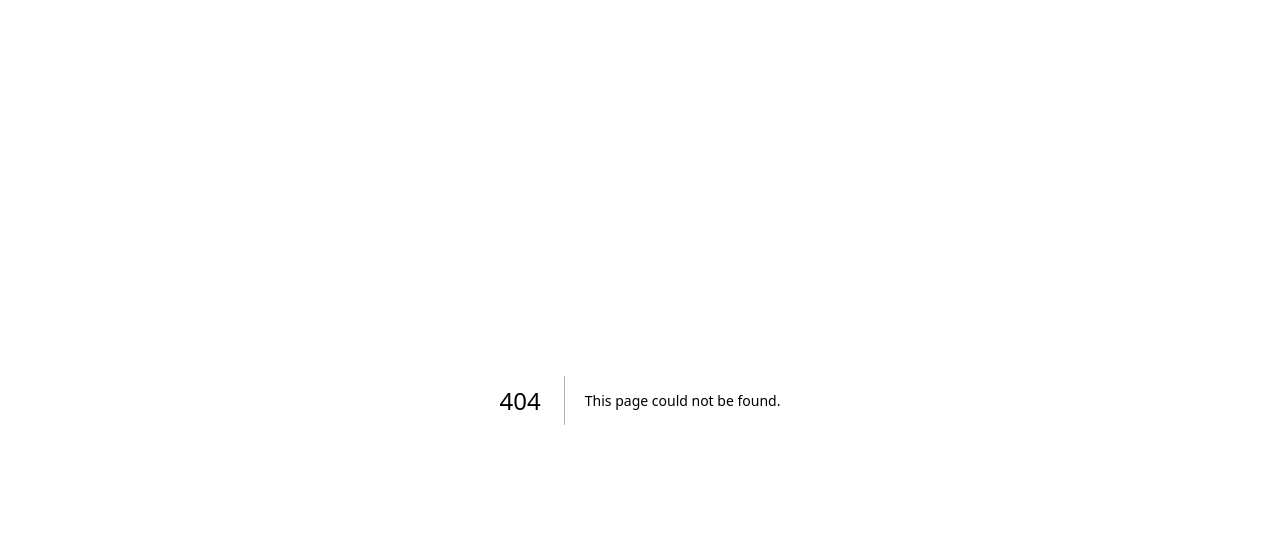
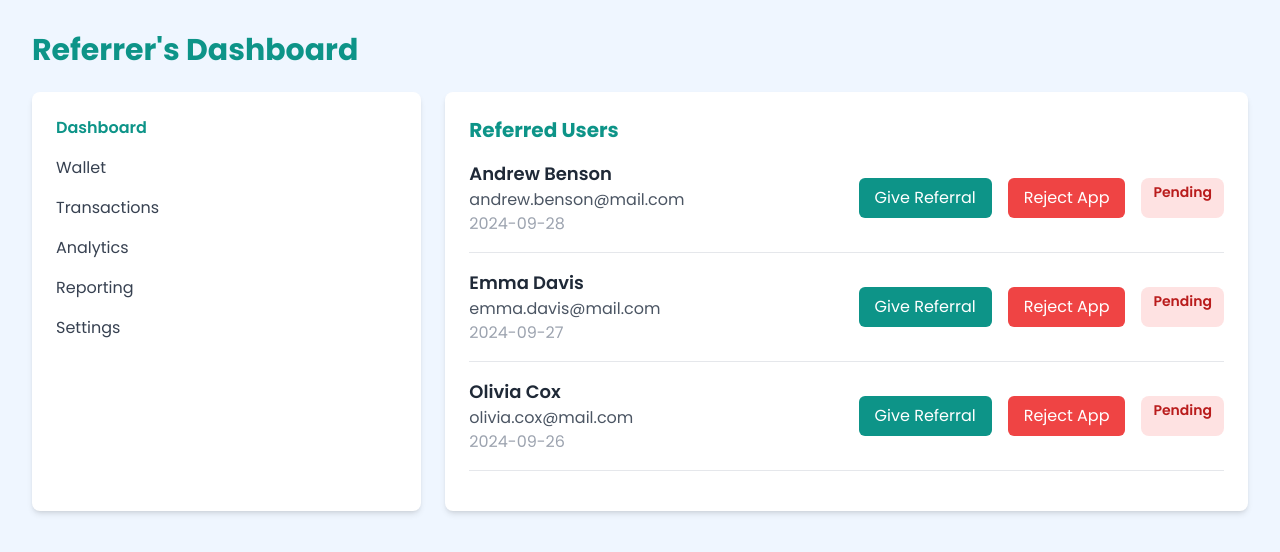
Before and after one commit to MonalikaPatnaik/GetReferred, a Next.js app in the folder networth/: page /referrer_dashboard in a window 1280 px wide. Before the commit this address had no page. Shown: the top 552 px of the page. Built offline with nearby package versions, Linux system fonts and the light colour scheme.

Commit message:
sample dashboard added

```diff
--- /dev/null
+++ b/networth/app/referrer_dashboard/page.tsx
@@ -0,0 +1,126 @@
+"use client"; // Make sure it's a Client Component
+
+import { useState } from "react";
+
+type Application = {
+  id: number;
+  name: string;
+  email: string;
+  dateApplied: string;
+  status: "Pending" | "Referred" | "Rejected";
+};
+
+const Dashboard: React.FC = () => {
+  const [applications, setApplications] = useState<Application[]>([
+    {
+      id: 1,
+      name: "Andrew Benson",
+      email: "andrew.benson@mail.com",
+      dateApplied: "2024-09-28",
+      status: "Pending",
+    },
+    {
+      id: 2,
+      name: "Emma Davis",
+      email: "emma.davis@mail.com",
+      dateApplied: "2024-09-27",
+      status: "Pending",
+    },
+    {
+      id: 3,
+      name: "Olivia Cox",
+      email: "olivia.cox@mail.com",
+      dateApplied: "2024-09-26",
+      status: "Pending",
+    },
+  ]);
+
+  const handleReferral = (id: number) => {
+    setApplications((prev) =>
+      prev.map((app) => (app.id === id ? { ...app, status: "Referred" } : app))
+    );
+  };
+
+  const handleReject = (id: number) => {
+    setApplications((prev) =>
+      prev.map((app) => (app.id === id ? { ...app, status: "Rejected" } : app))
+    );
+  };
+
+  return (
+    <div className="min-h-screen bg-blue-50 p-8">
+      <div className="container mx-auto">
+        <h1 className="text-3xl font-bold text-teal-600 mb-6">
+          Referrer's Dashboard
+        </h1>
+
+        {/* Dashboard Layout */}
+        <div className="grid grid-cols-3 gap-6">
+          {/* Left Sidebar */}
+          <div className="col-span-1 bg-white rounded-lg shadow-md p-6">
+            <ul>
+              <li className="mb-4 text-teal-600 font-semibold">Dashboard</li>
+              <li className="mb-4 text-gray-700">Wallet</li>
+              <li className="mb-4 text-gray-700">Transactions</li>
+              <li className="mb-4 text-gray-700">Analytics</li>
+              <li className="mb-4 text-gray-700">Reporting</li>
+              <li className="mb-4 text-gray-700">Settings</li>
+            </ul>
+          </div>
+
+          {/* Referred Users */}
+          <div className="col-span-2 bg-white rounded-lg shadow-md p-6">
+            <h2 className="text-xl font-bold text-teal-600 mb-4">
+              Referred Users
+            </h2>
+
+            {/* Applications List */}
+            {applications.map((application) => (
+              <div
+                key={application.id}
+                className="flex justify-between items-center border-b pb-4 mb-4"
+              >
+                <div>
+                  <p className="text-lg font-semibold text-gray-800">
+                    {application.name}
+                  </p>
+                  <p className="text-gray-600">{application.email}</p>
+                  <p className="text-gray-400">{application.dateApplied}</p>
+                </div>
+                <div className="flex space-x-4">
+                  {application.status === "Pending" && (
+                    <>
+                      <button
+                        className="bg-teal-600 text-white px-4 py-2 rounded-md hover:bg-teal-700"
+                        onClick={() => handleReferral(application.id)}
+                      >
+                        Give Referral
+                      </button>
+                      <button
+                        className="bg-red-500 text-white px-4 py-2 rounded-md hover:bg-red-600"
+                        onClick={() => handleReject(application.id)}
+                      >
+                        Reject App
+                      </button>
+                    </>
+                  )}
+                  <div
+                    className={`text-sm font-semibold px-3 py-1 rounded-lg ${
+                      application.status === "Referred"
+                        ? "bg-green-100 text-green-700"
+                        : "bg-red-100 text-red-700"
+                    }`}
+                  >
+                    {application.status}
+                  </div>
+                </div>
+              </div>
+            ))}
+          </div>
+        </div>
+      </div>
+    </div>
+  );
+};
+
+export default Dashboard;
```
